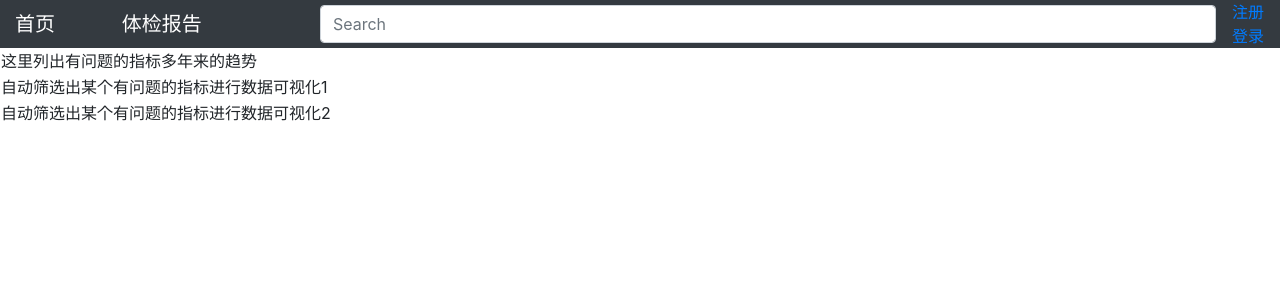
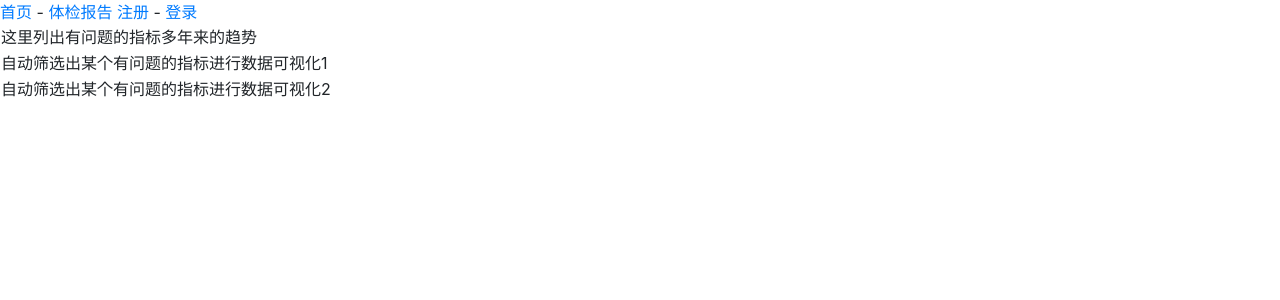
Before and after one commit to sdguying/hospital_report, a Django app: template templates/home/index.html in a window 1280 px wide. Shown: the top 300 px of the page. Run offline with Django 3.2, Linux system fonts and the light colour scheme; the template is opened without the code that fills it, so the values that code supplies are empty; parts of the project's set-up code (start-up, migrations or seed data) failed here and were passed over; some libraries are stand-ins or nearby versions.

Commit message:
实现登录、注册、登出的功能，但是还没有和内容管理关联起来

```diff
--- a/templates/header.html
+++ b/templates/header.html
@@ -1,31 +1,9 @@
-<nav class="navbar navbar-dark sticky-top bg-dark flex-md-nowrap p-0">
-    <a class="navbar-brand col-sm-1 col-md-1 mr-0" href="{% url 'index:index' %}">首页</a>
-    <a class="navbar-brand col-sm-2 col-md-2 mr-0" href="{% url 'reports:reports_index' %}">体检报告</a>
-    <input class="form-control form-control-dark w-100" type="text" placeholder="Search" aria-label="Search">
-    <ul class="navbar-nav px-3">
-        <li class="nav-item text-nowrap">
-                    <ul class="nav navbar-nav navbar-right">
-                {% if user.is_authenticated %}
-                    <li class="dropdown">
-                        <a href="#" class="dropdown-toggle" data-toggle="dropdown" role="button" aria-haspopup="true" aria-expanded="false">
-                            你好，{{ user.username }}<span class="caret"></span></a>
-
-                        <ul class="dropdown-menu">
-                            {% if user.id == 1 %}
-                                <li><a href="/admin/">后台管理</a></li>
-                            {% endif %}
-                            <li class="divider"></li>
-                            <li><a href="#">修改密码</a></li>
-                            <li><a href="#">修改头像</a></li>
-                            <li class="divider"></li>
-                        </ul>
-                    </li>
-                    <li class="text-right"><a href="{% url 'users:logout' %}">登出</a></li>
-                {% else %}
-                    <li class="text-right"><a href="{% url 'users:register' %}">注册</a></li>
-                    <li class="text-right"><a href="{% url 'users:login' %}">登录</a></li>
-                {% endif %}
-                    </ul>
-        </li>
-    </ul>
+<nav>
+    <a href="{% url 'index:index' %}">首页</a> -
+    <a href="{% url 'reports:reports_index' %}">体检报告</a>
+    {% if user.is_authenticated %}
+        你好，<a href="/admin/">{{ user.username }}</a> - <a href="{% url 'users:logout' %}">登出</a>
+    {% else %}
+        <a href="{% url 'users:register' %}">注册</a> - <a href="{% url 'users:login' %}">登录</a>
+    {% endif %}
 </nav>
--- a/templates/users/register.html
+++ b/templates/users/register.html
@@ -1,8 +1,9 @@
 {% extends 'base.html' %}
 {% block title %}注册{% endblock %}
 {% block content %}
-    <form action="{% url 'users:register' %}">{% csrf_token %}
+    <form action="{% url 'users:register' %}" method="post">{% csrf_token %}
         {{ form.as_p }}
     <button name="submit">提交</button>
+    <input type="hidden" name="next" value="{% url 'index:index' %}" />
     </form>
 {% endblock %}
--- a/users/urls.py
+++ b/users/urls.py
@@ -1,13 +1,13 @@
 from django.urls import path
 from django.contrib.auth.views import LoginView
-from .views import logout, register
+from .views import logout_view, register
 
 
 urlpatterns = [
     # 登录
     path('login/', LoginView.as_view(template_name='users/login.html'), name='login'),
     # 注销
-    path('logout/', logout, name='logout'),
+    path('logout/', logout_view, name='logout'),
     # 注册
     path('register/', register, name='register'),
 ]
```
Also changed, not shown: templates/users/login.html (+4 -17 lines), users/views.py (+8 -2 lines), reports/migrations/0001_initial.py, reports/migrations/0002_auto_20190814_0947.py (deleted), reports/migrations/0003_auto_20190816_1411.py (deleted), reports/migrations/0004_auto_20190816_1436.py (deleted), reports/migrations/0005_auto_20190816_1439.py (deleted), reports/migrations/0006_auto_20190816_1553.py (deleted), reports/migrations/0007_auto_20190816_1558.py (deleted), reports/migrations/0008_auto_20190816_2138.py (deleted), reports/migrations/0009_auto_20190816_2139.py (deleted), reports/migrations/0010_auto_20190816_2141.py (deleted), reports/migrations/0011_auto_20190817_0929.py (deleted), reports/migrations/0012_auto_20190817_1747.py (deleted), 1 more files, 1 other file.
